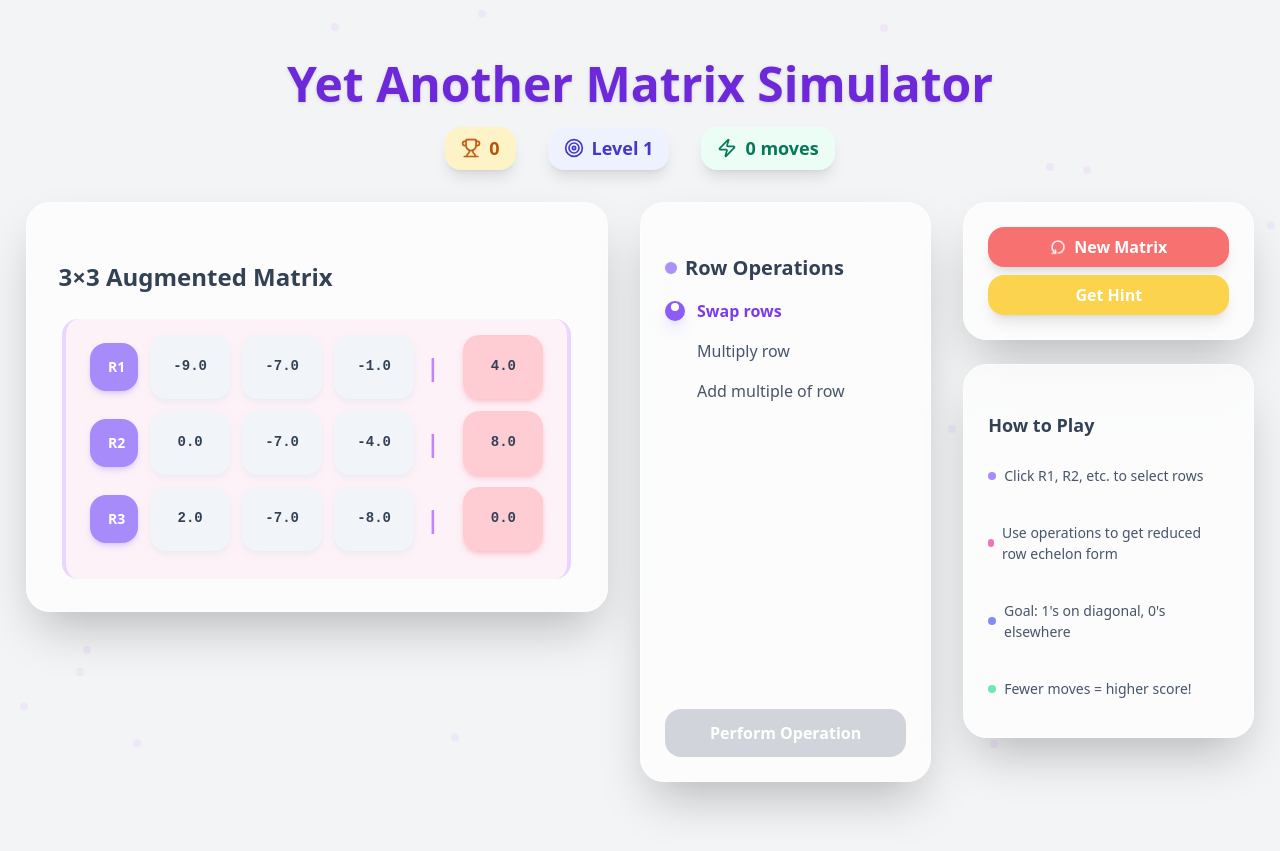
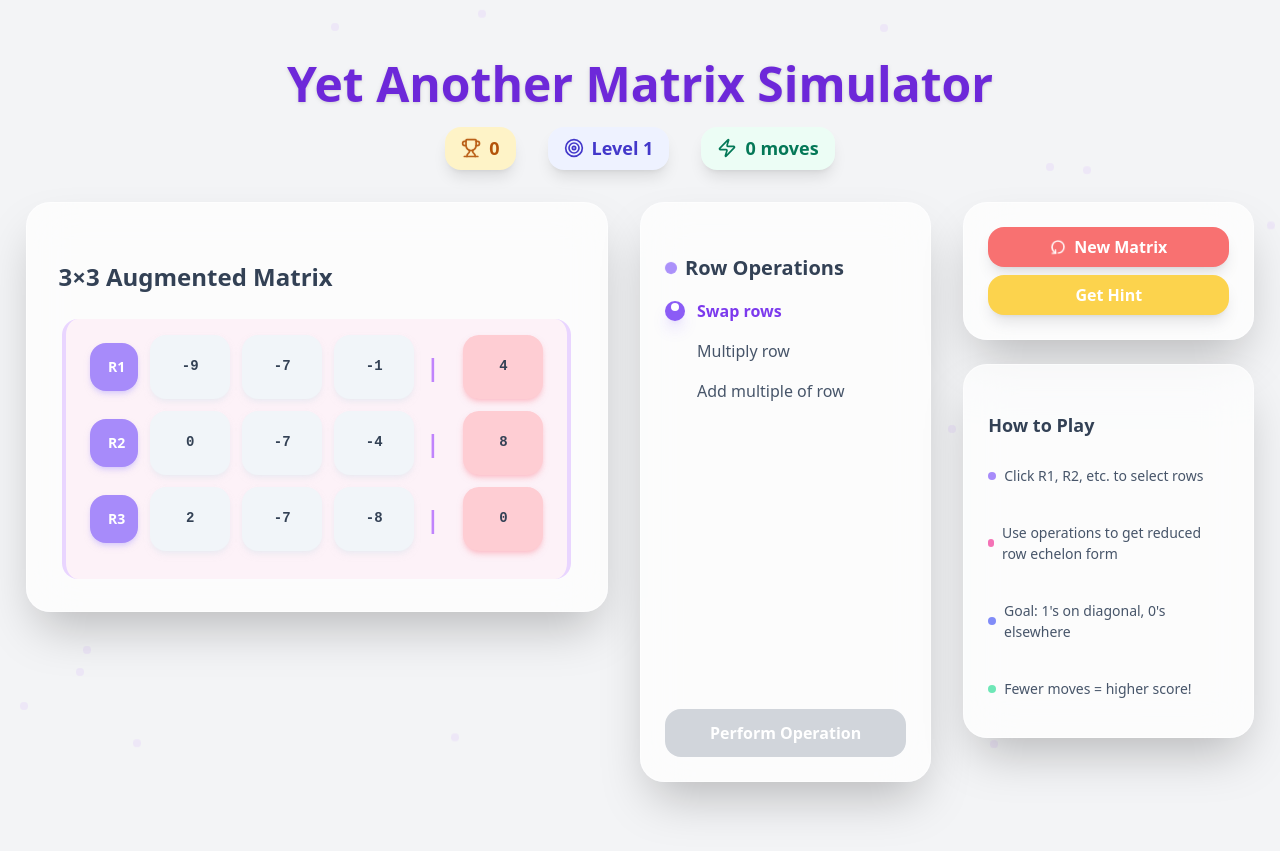
Before and after one commit to Samarinara/YAMS, a React (Vite) app: page / in a window 1280 px wide. Built offline with nearby package versions, Linux system fonts and the light colour scheme.

Commit message:
added fractions

```diff
--- a/src/App.jsx
+++ b/src/App.jsx
@@ -13,7 +13,7 @@ const MatrixGame = () => {
   const [selectedRow1, setSelectedRow1] = useState(-1);
   const [selectedRow2, setSelectedRow2] = useState(-1);
   const [operation, setOperation] = useState('swap');
-  const [multiplier, setMultiplier] = useState(1);
+  const [multiplier, setMultiplier] = useState('1');
   const [hint, setHint] = useState('');
   const [isComplete, setIsComplete] = useState(false);
   const [animatingCells, setAnimatingCells] = useState(new Set());
@@ -47,6 +47,57 @@ const MatrixGame = () => {
     setHint('');
     setAnimatingCells(new Set());
     setPulsingRows(new Set());
+  };
+
+  const toFraction = (decimal) => {
+    const tolerance = 1.0E-6;
+    if (Math.abs(decimal - Math.round(decimal)) < tolerance) {
+      return String(Math.round(decimal));
+    }
+
+    const sign = decimal < 0 ? "-" : "";
+    const num = Math.abs(decimal);
+    const maxDenominator = 100;
+
+    // Continued fraction method
+    let h1 = 1, h2 = 0;
+    let k1 = 0, k2 = 1;
+    let b = num;
+
+    for (let i = 0; i < 100; i++) { // Limit iterations
+      const a = Math.floor(b);
+      let temp = h1; h1 = a * h1 + h2; h2 = temp;
+      temp = k1; k1 = a * k1 + k2; k2 = temp;
+
+      if (k1 > maxDenominator) {
+        return `${sign}${h2}/${k2}`; // Return previous, simpler fraction
+      }
+
+      if (Math.abs(num - h1 / k1) < num * tolerance) {
+        return `${sign}${h1}/${k1}`;
+      }
+
+      b = 1 / (b - a);
+      if (isNaN(b)) break;
+    }
+
+    return decimal.toFixed(2); // Fallback for complex numbers
+  };
+
+  const parseFraction = (str) => {
+    str = String(str).trim();
+    if (str.includes('/')) {
+      const parts = str.split('/');
+      if (parts.length === 2) {
+        const numerator = parseFloat(parts[0]);
+        const denominator = parseFloat(parts[1]);
+        if (!isNaN(numerator) && !isNaN(denominator) && denominator !== 0) {
+          return numerator / denominator;
+        }
+      }
+    }
+    const num = parseFloat(str);
+    return isNaN(num) ? NaN : num;
   };
 
   // Check if matrix is in reduced row echelon form
@@ -96,6 +147,13 @@ const MatrixGame = () => {
     const newMatrix = matrix.map(row => [...row]);
     let validOperation = true;
 
+    const parsedMultiplier = parseFraction(multiplier);
+    if (isNaN(parsedMultiplier)) {
+      setHint('Invalid multiplier format. Use a number or a fraction (e.g., 1/2).');
+      setTimeout(() => setHint(''), 3000);
+      return;
+    }
+
     // Add gentle pulsing animation to affected rows
     const affectedRows = new Set([selectedRow1]);
     if (selectedRow2 !== -1) affectedRows.add(selectedRow2);
@@ -110,21 +168,21 @@ const MatrixGame = () => {
         break;
 
       case 'multiply':
-        if (multiplier === 0) {
+        if (parsedMultiplier === 0) {
           validOperation = false;
           setHint('Cannot multiply by zero!');
           setTimeout(() => setHint(''), 2000);
           return;
         }
         for (let j = 0; j <= size; j++) {
-          newMatrix[selectedRow1][j] *= multiplier;
+          newMatrix[selectedRow1][j] *= parsedMultiplier;
         }
         break;
 
       case 'add':
         if (selectedRow2 === -1) return;
         for (let j = 0; j <= size; j++) {
-          newMatrix[selectedRow1][j] += multiplier * newMatrix[selectedRow2][j];
+          newMatrix[selectedRow1][j] += parsedMultiplier * newMatrix[selectedRow2][j];
         }
         break;
 
@@ -289,7 +347,7 @@ const MatrixGame = () => {
                           } ${
                             animatingCells.has(`${i}-${j}`) ? 'animate-gentle-bounce bg-green-200 border-green-300' : ''
                           }`}>
-                            <span className="matrix-cell-value">{val.toFixed(1)}</span>
+                            <span className="matrix-cell-value">{toFraction(val)}</span>
                           </div>
                           {j === size - 1 && (
                             <div className="matrix-divider">|</div>
@@ -336,10 +394,9 @@ const MatrixGame = () => {
                   <div className="multiplier-container animate-slideDown">
                     <label className="input-label">Multiplier:</label>
                     <input
-                      type="number"
-                      step="0.1"
+                      type="text"
                       value={multiplier}
-                      onChange={(e) => setMultiplier(parseFloat(e.target.value))}
+                      onChange={(e) => setMultiplier(e.target.value)}
                       className="multiplier-input"
                     />
                   </div>
```
